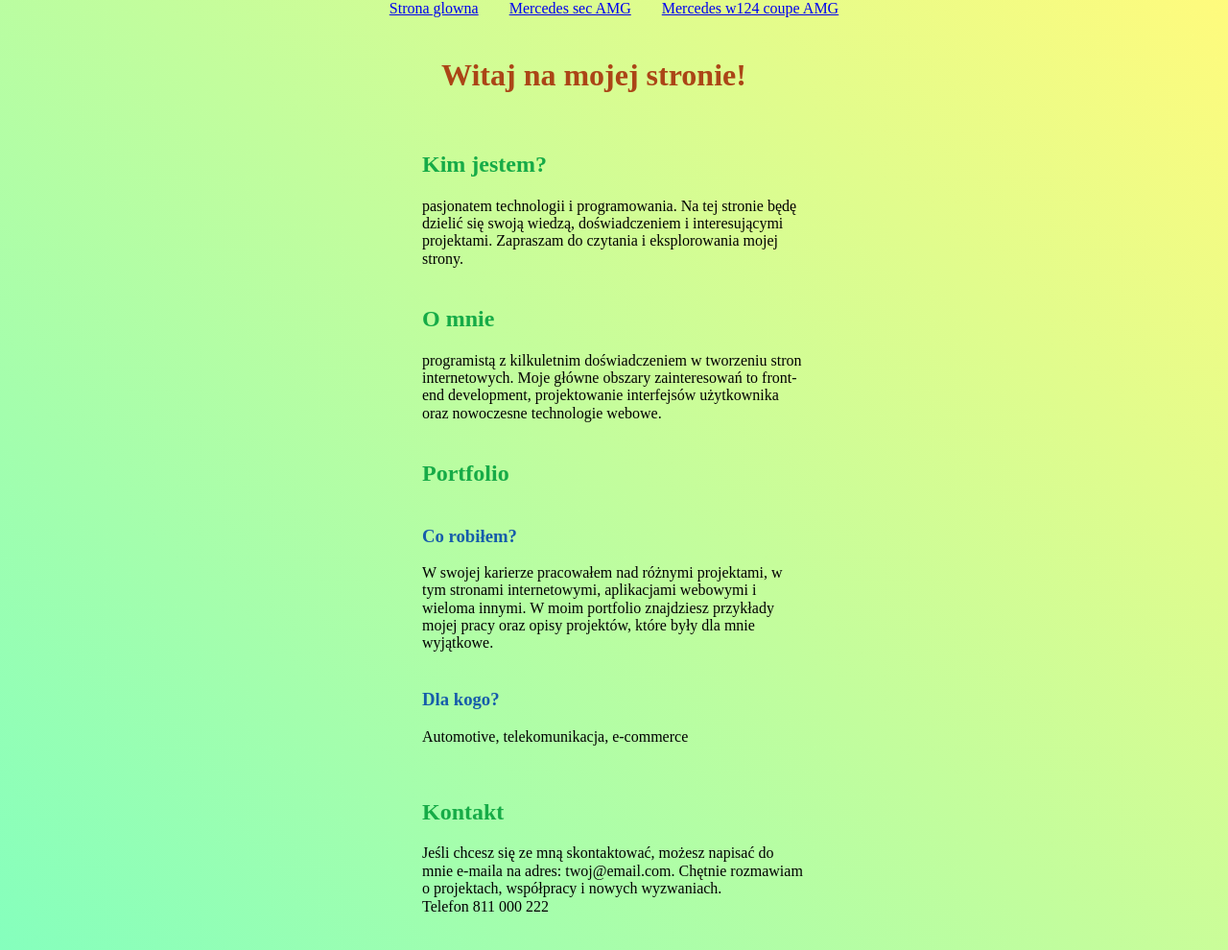
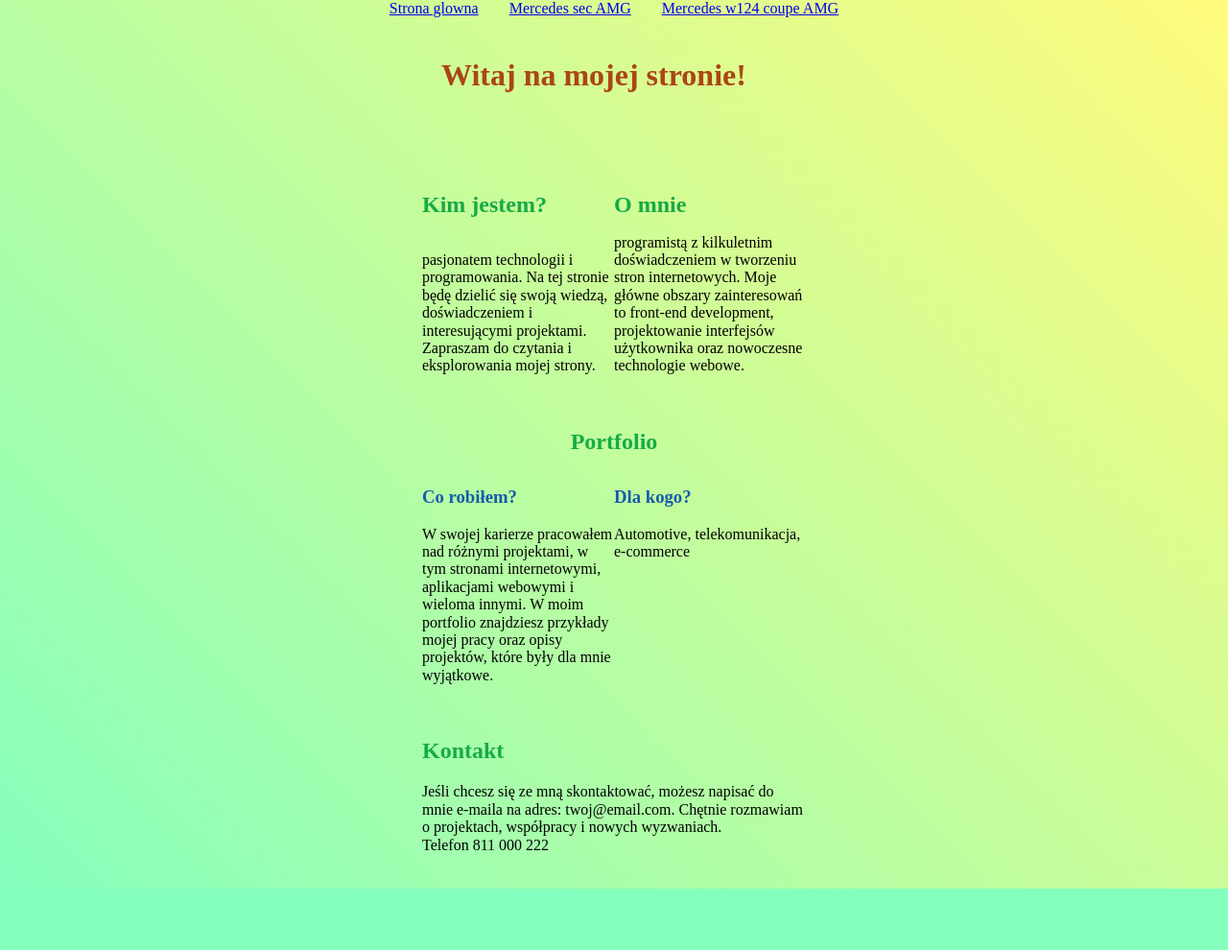
Before and after one commit to rafalceglinski/homepage, a plain HTML site: page index.html in a window 1280 px wide. Shown: the whole page at 96% size. After the commit the page ends 926 px from the top, so only its background shows below. Drawn offline with Linux system fonts and the light colour scheme.

Commit message:
I added grid for my articles.

```diff
--- a/index.html
+++ b/index.html
@@ -2,9 +2,9 @@
 <html lang="pl">
   <head>
     <meta charset="UTF-8" />
-    <meta name="viewport" content="width=device-width, initial-scale=1.0">
-    <link rel="stylesheet" href="normalize.css" type="text/css">
-    <link rel="stylesheet" href="style.css" type="text/css">
+    <meta name="viewport" content="width=device-width, initial-scale=1.0" />
+    <link rel="stylesheet" href="normalize.css" type="text/css" />
+    <link rel="stylesheet" href="style.css" type="text/css" />
     <title>Moja strona</title>
   </head>
   <body>
@@ -12,21 +12,22 @@
       <nav class="navigation">
         <a class="navigation__link" href="index.html">Strona glowna</a>
         <a class="navigation__link" href="sec.html">Mercedes sec AMG</a>
-        <a class="navigation__link" href="w124-coupe.html">Mercedes w124 coupe AMG</a>
+        <a class="navigation__link" href="w124-coupe.html"
+          >Mercedes w124 coupe AMG</a
+        >
       </nav>
     </header>
     <main>
       <header>
         <h1 class="main-header">Witaj na mojej stronie!</h1>
       </header>
-
         <section class="profile">
           <h2 class="profile__header">Kim jestem?</h2>
           <article class="profile__about-me">
             <p class="profile__text">
-            pasjonatem technologii i programowania. Na tej stronie będę dzielić
-            się swoją wiedzą, doświadczeniem i interesującymi projektami.
-            Zapraszam do czytania i eksplorowania mojej strony.
+              pasjonatem technologii i programowania. Na tej stronie będę
+              dzielić się swoją wiedzą, doświadczeniem i interesującymi
+              projektami. Zapraszam do czytania i eksplorowania mojej strony.
             </p>
           </article>
           <h2 class="profile__header">O mnie</h2>
@@ -45,15 +46,17 @@
           <article class="portfolio__article">
             <h3 class="portfolio__header--h3">Co robiłem?</h3>
             <p class="portfolio__text">
-            W swojej karierze pracowałem nad różnymi projektami, w tym stronami
-            internetowymi, aplikacjami webowymi i wieloma innymi. W moim
-            portfolio znajdziesz przykłady mojej pracy oraz opisy projektów,
-            które były dla mnie wyjątkowe.
+              W swojej karierze pracowałem nad różnymi projektami, w tym
+              stronami internetowymi, aplikacjami webowymi i wieloma innymi. W
+              moim portfolio znajdziesz przykłady mojej pracy oraz opisy
+              projektów, które były dla mnie wyjątkowe.
             </p>
           </article>
           <article class="portfolio__article">
             <h3 class="portfolio__header--h3">Dla kogo?</h3>
-          <p class="portfolio__text">Automotive, telekomunikacja, e-commerce</p>
+            <p class="portfolio__text">
+              Automotive, telekomunikacja, e-commerce
+            </p>
           </article>
         </section>
     </main>
--- a/style.css
+++ b/style.css
@@ -50,12 +50,18 @@ main {
 }
 
 .profile {
-
+    display: grid;
+    grid-template-columns: 1fr 1fr;
+    grid-template-rows: 1fr 2fr;
+    align-items: flex-end;
 }
 
 .profile__header {
+
     color: #16ab47;
     padding-top: 20px;
+    margin-bottom: 0;
+    order: -11;
 }
 
 .profile__about-me {
@@ -71,13 +77,20 @@ main {
 }
 
 .portfolio {
+    display: grid;
+    grid-template-columns: 1fr 1fr ;
+    grid-template-rows: 1fr 3fr;
+
 
 }
 
 .portfolio__header--h2 {
+    grid-column: span 2;
+    color: #16ab47;
+    justify-self: center;
+    padding-top: 20px;
+    margin-bottom: 0;
 
-    color: #16ab47;
-    padding-top: 20px;
 }
 
 .portfolio__article {
@@ -85,6 +98,7 @@ main {
 }
 
 .portfolio__header--h3 {
+    margin-top: 0px;
     color: #165cab;
     padding-top: 20px;
 }
```
Lines whose indentation alone changed are shown as unchanged.
